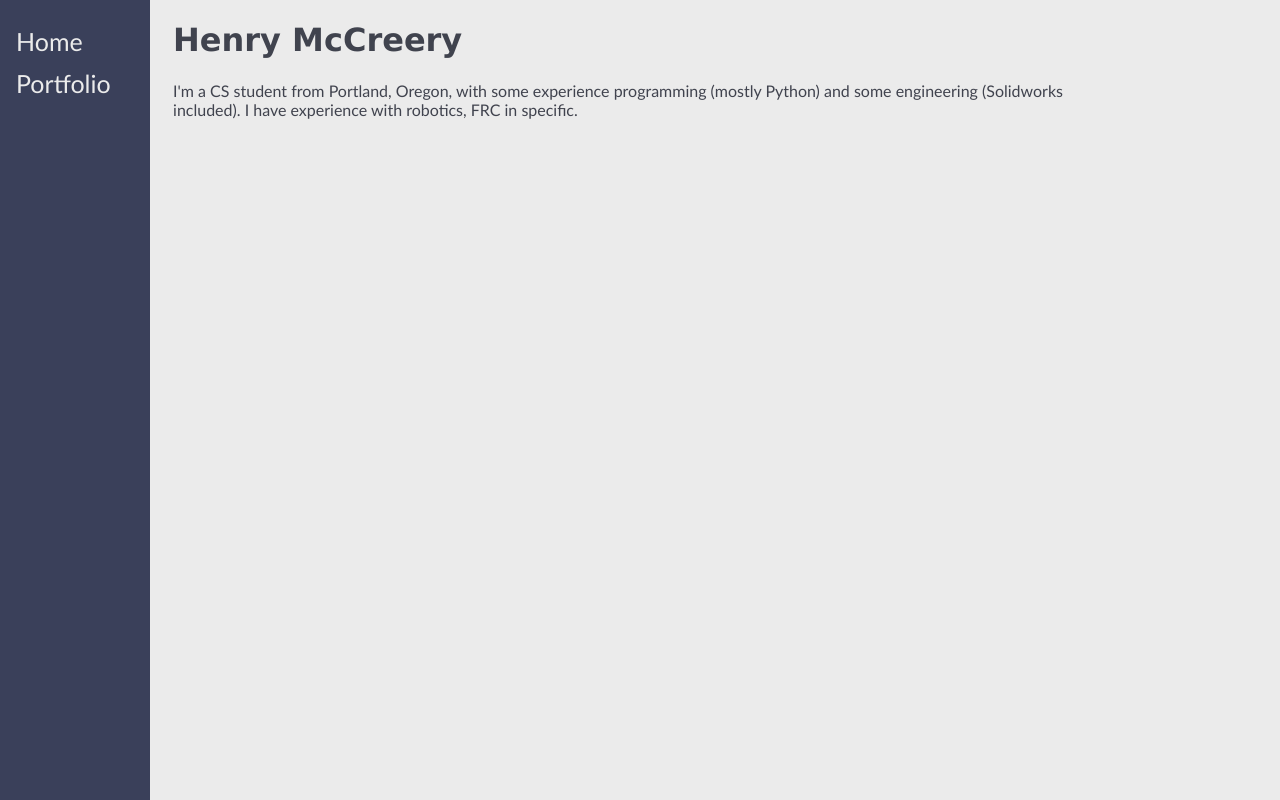
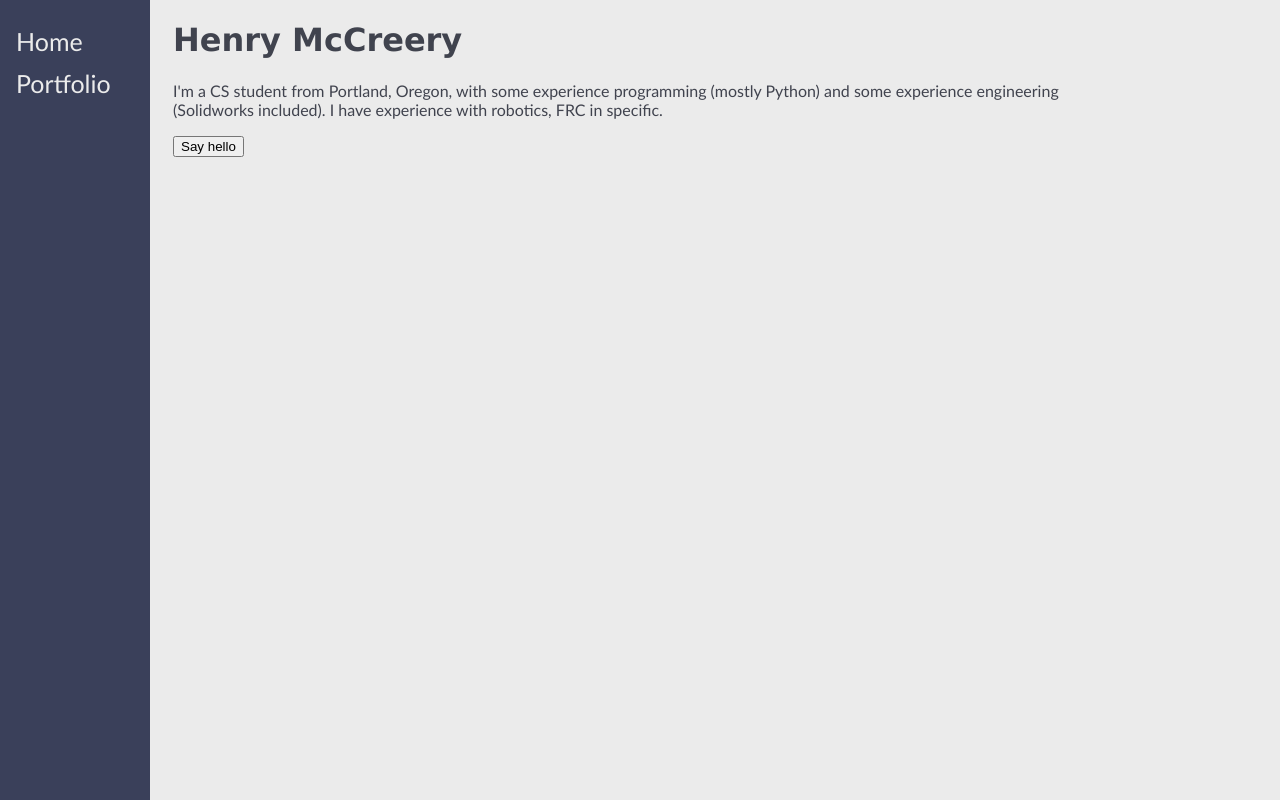
Before and after one commit to hmccree/portfolio-feb-2019, a plain HTML site: page index.html in a window 1280 px wide. Drawn offline with Linux system fonts and the light colour scheme.

Commit message:
fixed js

```diff
--- a/functions.js
+++ b/functions.js
@@ -0,0 +1,3 @@
+function sayHello(){
+    alert("hello");
+  }
--- a/index.html
+++ b/index.html
@@ -13,7 +13,9 @@
             <a href="index.html">Home</a>
             <a href="projects.html">Portfolio</a>
         </div>
-        <p>I'm a CS student from Portland, Oregon, with some experience programming (mostly Python) and some engineering (Solidworks included). I have experience with robotics, FRC in specific.</p>
-        <!-- <button type="button" onclick="colorRandomizer()">Randomize colors</button> -->
+        <p>I'm a CS student from Portland, Oregon, with some experience programming (mostly Python) and some experience engineering (Solidworks included). I have experience with robotics, FRC in specific.</p>
+        <button type="button" onclick="sayHello()">Say hello</button>
+        <script src="functions.js"></script>
+        <!-- <script>sayHello();</script> -->
     </body>
 </html>
```
